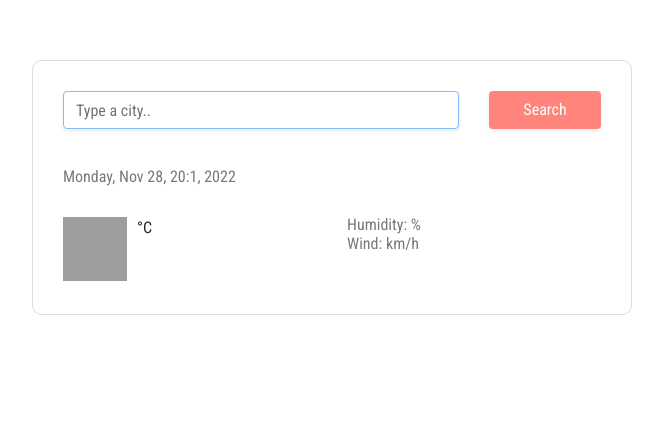
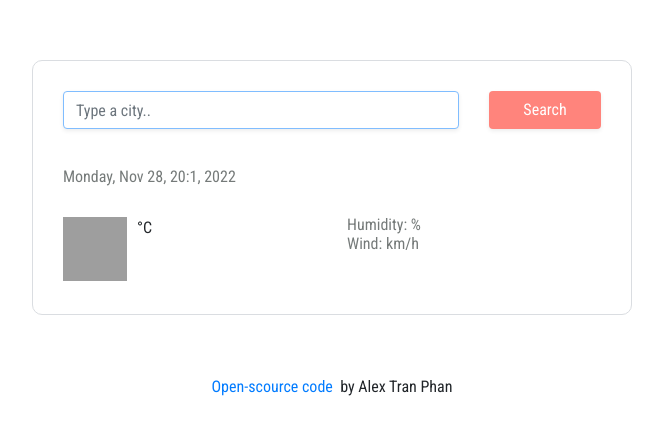
Before and after one commit to alextrnphn/myProject, a plain HTML site: page index.html in a window 1280 px wide. Shown: the whole page, without its empty margins (308-971 px from the left). Drawn offline with nearby package versions, Linux system fonts and the light colour scheme; no server answers; grey boxes are pictures that could not be loaded.

Commit message:
adding source

```diff
--- a/index.html
+++ b/index.html
@@ -74,6 +74,10 @@
         </div>
       </div>
     </div>
+    <div id="source">
+      <a id="link"href="https://github.com/alextrnphn/myProject">Open-scource code </a><span>&nbsp by Alex Tran Phan</span>
+    </div>
     <script src="src/script.js"></script>
+
   </body>
 </html>
--- a/style.css
+++ b/style.css
@@ -8,13 +8,10 @@ h1 {
   line-height: 28px;
   margin: 0;
   padding: 20px 0px;
-
-
 }
 ul {
   margin: 0 0 10px;
   padding: 0;
-
 }
 li {
   font-size: 16px;
@@ -22,7 +19,7 @@ li {
   height: 19px;
   line-height: 1;
   list-style: none;
-  color:#757a79;
+  color: #757a79;
 }
 .weather-app {
   border: 1px solid #dadde1;
@@ -52,3 +49,11 @@ li {
   background-color: #ff847c;
   border: #ff847c;
 }
+#source {
+  display: flex;
+  justify-content: center;
+  align-items: center;
+}
+#link {
+  display: inline-block;
+}
```
